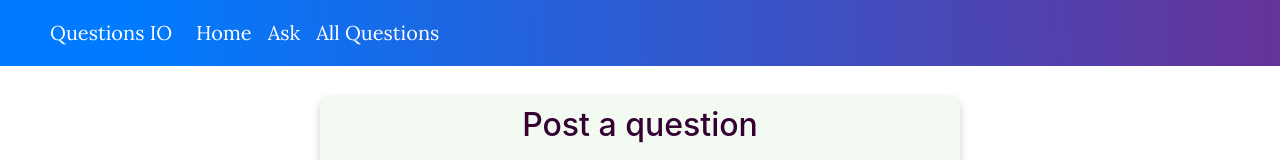
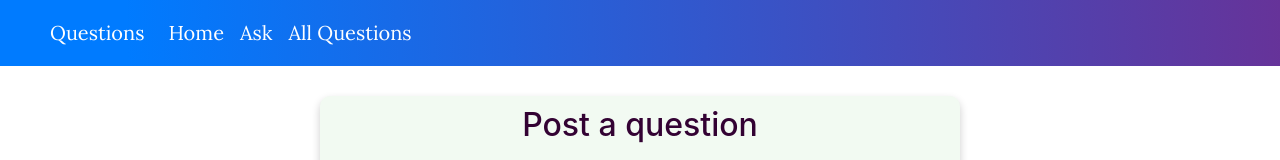
Before and after one commit to muheebolakunle/Questions-DDK, a plain HTML site: page ui/createQuestion.html in a window 1280 px wide. Shown: the top 160 px of the page. Drawn offline with nearby package versions, Linux system fonts and the light colour scheme.

Commit message:
feature(ui):change nav title [Finishes #166115694]

```diff
--- a/ui/createQuestion.html
+++ b/ui/createQuestion.html
@@ -15,7 +15,7 @@
   <body>
     <header>
         <nav class="navbar navbar-expand-lg myNavbar">
-            <a class="navbar-brand" href="createQuestion.html">Questions IO</a>
+            <a class="navbar-brand" href="createQuestion.html">Questions</a>
             <button class="navbar-toggler" type="button" data-toggle="collapse" data-target="#navbarNav" aria-controls="navbarNav" aria-expanded="false" aria-label="Toggle navigation">
               <span class="navbar-toggler-icon"></span>
             </button>
```
